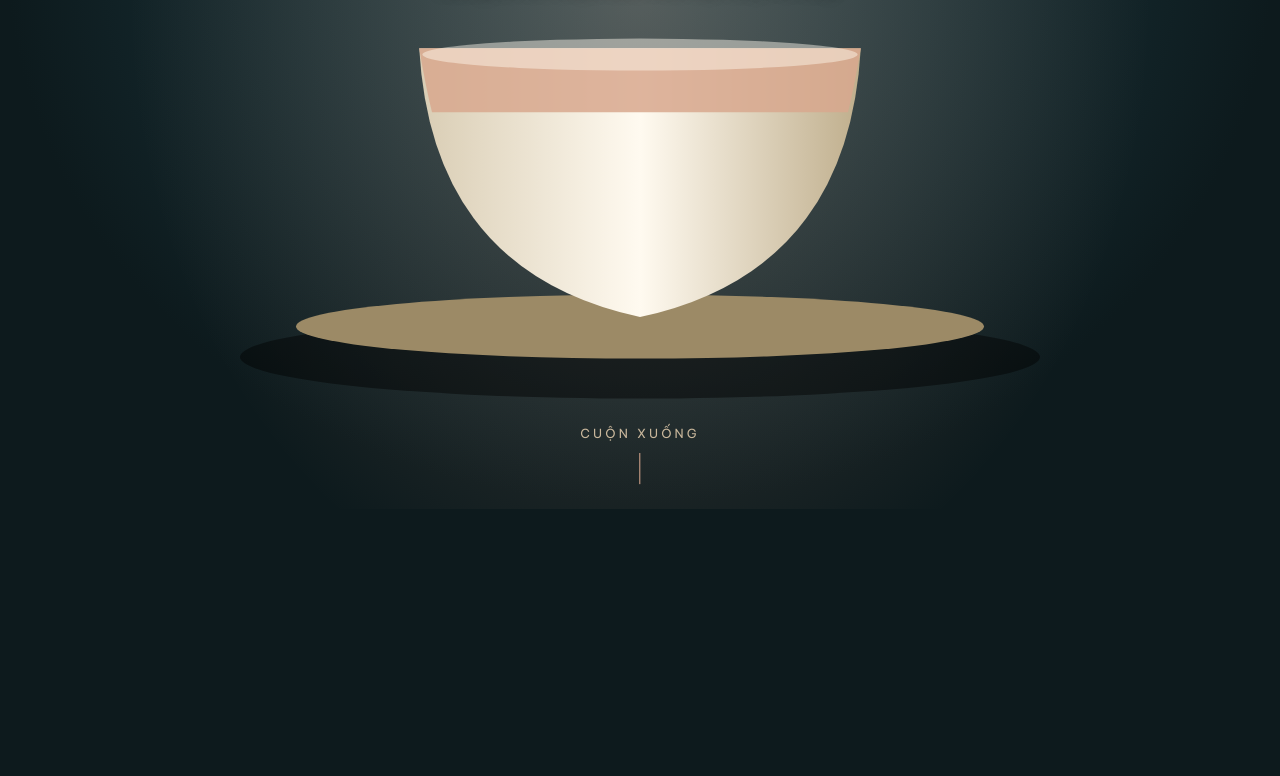
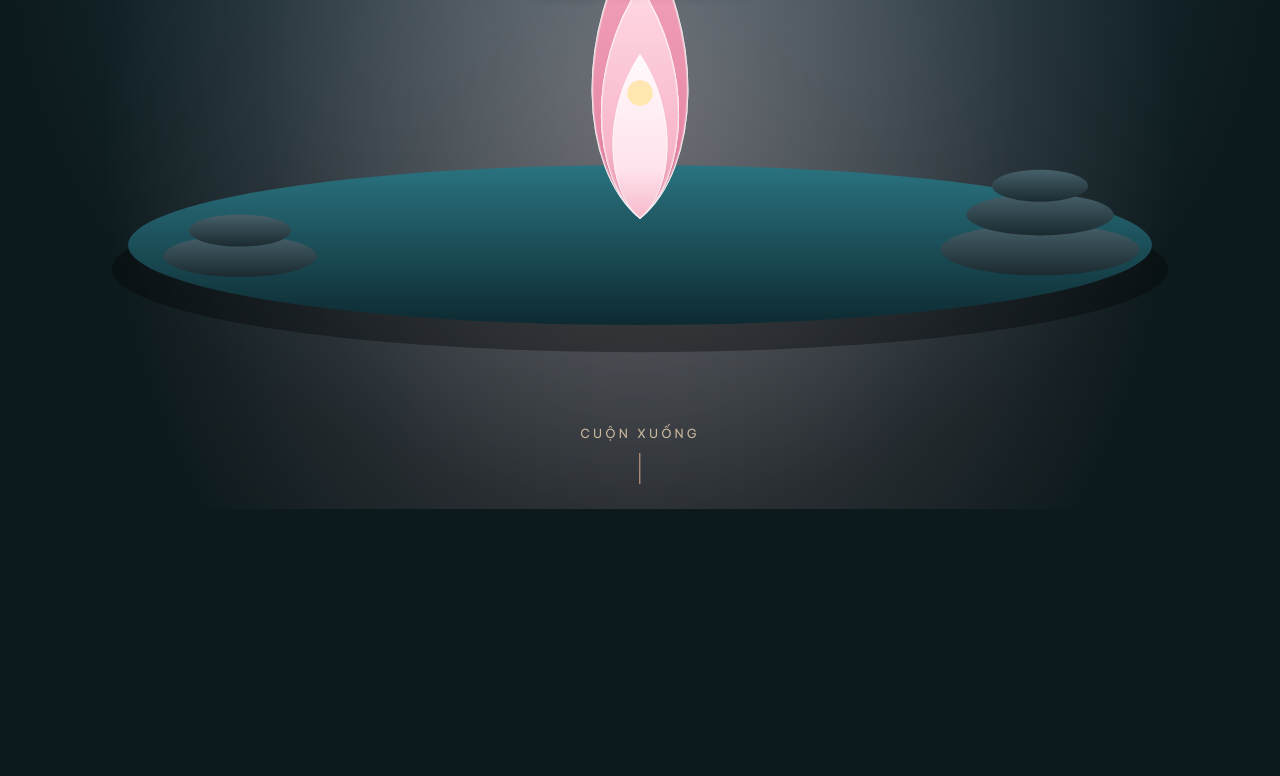
Before and after one commit to nhatphongads1/sen-spa-mau, a plain HTML site: page index.html in a window 1280 px wide. Shown: the part 291-1067 px from the top of the page. Drawn offline with nearby package versions, Linux system fonts and the light colour scheme.

Commit message:
Hero spa: hoa sen no theo thanh cuon

```diff
--- a/index.html
+++ b/index.html
@@ -161,39 +161,43 @@ footer{border-top:1px solid var(--line);padding:34px 0 90px;text-align:center;co
   <div class="stage">
     <svg class="scene" viewBox="0 0 800 1000" preserveAspectRatio="xMidYMax slice" aria-hidden="true">
       <defs>
-        <linearGradient id="cof" x1="0" y1="0" x2="0" y2="1"><stop offset="0" stop-color="#a8e6df"/><stop offset="1" stop-color="#3f9ea5"/></linearGradient>
-        <linearGradient id="cup" x1="0" y1="0" x2="1" y2="0"><stop offset="0" stop-color="#d9cdb4"/><stop offset=".5" stop-color="#fffaf0"/><stop offset="1" stop-color="#bfae8c"/></linearGradient>
-        <linearGradient id="strm" x1="0" y1="0" x2="0" y2="1"><stop offset="0" stop-color="#a8e6df"/><stop offset="1" stop-color="#4aa9b0"/></linearGradient>
-        <clipPath id="inside"><path d="M270 720 H530 Q522 846 400 872 Q278 846 270 720 Z"/></clipPath>
-        <radialGradient id="glow" cx="50%" cy="68%" r="40%"><stop offset="0" stop-color="#dba990" stop-opacity=".28"/><stop offset="1" stop-color="#dba990" stop-opacity="0"/></radialGradient>
+        <radialGradient id="glow" cx="50%" cy="76%" r="42%"><stop offset="0" stop-color="#f7bfd0" stop-opacity=".30"/><stop offset="1" stop-color="#f7bfd0" stop-opacity="0"/></radialGradient>
+        <radialGradient id="lglow" cx="50%" cy="72%" r="30%"><stop offset="0" stop-color="#fff1d6" stop-opacity=".55"/><stop offset="1" stop-color="#fff1d6" stop-opacity="0"/></radialGradient>
+        <linearGradient id="pet1" x1="0" y1="0" x2="0" y2="1"><stop offset="0" stop-color="#f4a6bd"/><stop offset=".7" stop-color="#e88aa7"/><stop offset="1" stop-color="#c76585"/></linearGradient>
+        <linearGradient id="pet2" x1="0" y1="0" x2="0" y2="1"><stop offset="0" stop-color="#ffd9e3"/><stop offset=".7" stop-color="#f7b6c9"/><stop offset="1" stop-color="#e58aa6"/></linearGradient>
+        <linearGradient id="pet3" x1="0" y1="0" x2="0" y2="1"><stop offset="0" stop-color="#fffafc"/><stop offset=".7" stop-color="#ffe3ec"/><stop offset="1" stop-color="#f6b9cb"/></linearGradient>
+        <linearGradient id="wat" x1="0" y1="0" x2="0" y2="1"><stop offset="0" stop-color="#2a7380"/><stop offset="1" stop-color="#0d2a31"/></linearGradient>
+        <linearGradient id="stn" x1="0" y1="0" x2="0" y2="1"><stop offset="0" stop-color="#46606a"/><stop offset="1" stop-color="#1b2a30"/></linearGradient>
       </defs>
       <rect width="800" height="1000" fill="url(#glow)"/>
+      <rect id="lg" width="800" height="1000" fill="url(#lglow)" opacity=".25"/>
+      <g display="none"><rect id="stream" width="1" height="0"/><rect id="liquid" width="1" height="0"/><ellipse id="crema" rx="1" ry="1"/></g>
+      <ellipse cx="400" cy="850" rx="330" ry="52" fill="#000" opacity=".35"/>
+      <ellipse cx="400" cy="835" rx="320" ry="50" fill="url(#wat)"/>
+      <ellipse class="rip" cx="400" cy="835" rx="150" ry="22" fill="none" stroke="#bfeeea" stroke-width="2" opacity="0"/>
+      <ellipse class="rip" cx="400" cy="835" rx="150" ry="22" fill="none" stroke="#bfeeea" stroke-width="2" opacity="0"/>
+      <ellipse class="rip" cx="400" cy="835" rx="150" ry="22" fill="none" stroke="#bfeeea" stroke-width="2" opacity="0"/>
       <g>
-        <rect x="360" y="0" width="80" height="168" rx="10" fill="#1f2d27" stroke="#dba990" stroke-opacity=".5"/>
-        <path d="M368 168 H432 L418 206 H382 Z" fill="#dba990"/>
+        <ellipse cx="650" cy="838" rx="62" ry="16" fill="url(#stn)"/>
+        <ellipse cx="650" cy="816" rx="46" ry="13" fill="url(#stn)"/>
+        <ellipse cx="650" cy="798" rx="30" ry="10" fill="url(#stn)"/>
+        <ellipse cx="150" cy="842" rx="48" ry="13" fill="url(#stn)"/>
+        <ellipse cx="150" cy="826" rx="32" ry="10" fill="url(#stn)"/>
       </g>
-      <rect id="stream" x="394" y="206" width="12" height="0" rx="6" fill="url(#strm)"/>
-      <ellipse cx="400" cy="905" rx="250" ry="26" fill="#000" opacity=".45"/>
-      <ellipse cx="400" cy="886" rx="215" ry="20" fill="#9c8a66"/>
-      <path d="M262 712 H538 Q530 852 400 880 Q270 852 262 712 Z" fill="url(#cup)"/>
-      <path d="M262 712 H538 Q534 736 530 752 H270 Q266 736 262 712 Z" fill="#d9a98f" opacity=".85"/>
-      <g clip-path="url(#inside)">
-        <rect id="liquid" x="260" y="872" width="280" height="0" fill="url(#cof)"/>
-        <ellipse id="crema" cx="400" cy="872" rx="128" ry="9" fill="#e3faf6" opacity="0"/>
+      <g id="lotus" transform="translate(400 818)"></g>
+      <circle id="stamen" cx="400" cy="740" r="10" fill="#ffe6a8" opacity=".9"/>
+      <g id="steam" opacity="0" fill="none" stroke="#f6ecd9" stroke-width="4" stroke-linecap="round">
+        <path d="M360 590 q-22 -34 0 -68 q22 -34 0 -68"><animate attributeName="stroke-opacity" values=".12;.45;.12" dur="3.2s" repeatCount="indefinite"/></path>
+        <path d="M400 580 q-22 -34 0 -68 q22 -34 0 -68"><animate attributeName="stroke-opacity" values=".45;.12;.45" dur="3.6s" repeatCount="indefinite"/></path>
+        <path d="M440 590 q-22 -34 0 -68 q22 -34 0 -68"><animate attributeName="stroke-opacity" values=".12;.45;.12" dur="3s" repeatCount="indefinite"/></path>
       </g>
-      <ellipse cx="400" cy="716" rx="136" ry="10" fill="#fffaf0" opacity=".45"/>
-      <g id="steam" opacity="0" fill="none" stroke="#f6ecd9" stroke-width="5" stroke-linecap="round">
-        <path d="M350 668 q-22 -36 0 -72 q22 -36 0 -72"><animate attributeName="stroke-opacity" values=".15;.5;.15" dur="3s" repeatCount="indefinite"/></path>
-        <path d="M400 658 q-22 -36 0 -72 q22 -36 0 -72"><animate attributeName="stroke-opacity" values=".5;.15;.5" dur="3.4s" repeatCount="indefinite"/></path>
-        <path d="M450 668 q-22 -36 0 -72 q22 -36 0 -72"><animate attributeName="stroke-opacity" values=".15;.5;.15" dur="2.8s" repeatCount="indefinite"/></path>
-      </g>
-      <g id="beans" fill="#f4a9bb" stroke="#c46a85"></g>
+      <g id="beans" fill="#f7b6c9" stroke="#d57a98"></g>
     </svg>
 
     <div class="beat b1 on" data-from="0" data-to=".22">
       <div class="eyebrow">Sen Spa</div>
       <h1>Chậm lại một chút,<br><span class="gold">đẹp từ bên trong</span></h1>
-      <p>Không gian yên tĩnh, tinh dầu thiên nhiên, bàn tay tận tâm. Cuộn xuống để xem chậu nước thảo mộc được rót đầy.</p>
+      <p>Không gian yên tĩnh, tinh dầu thiên nhiên, bàn tay tận tâm. Cuộn xuống để xem đoá sen nở.</p>
     </div>
     <div class="beat b2" data-from=".24" data-to=".5">
       <div class="eyebrow">Bước 1 · Hương thơm</div>
@@ -357,6 +361,13 @@ footer{border-top:1px solid var(--line);padding:34px 0 90px;text-align:center;co
     var x=80+Math.random()*640; e.setAttribute('cx',x); e.setAttribute('cy',-30);
     beansG.appendChild(e); beans.push({el:e,x:x,d:Math.random()*.5,r:Math.random()*360});
   }
+  // hoa sen nở theo thanh cuộn
+  var lotus=$('#lotus'), stamen=$('#stamen'), lg=$('#lg'), rips=$$('.rip'), petals=[];
+  [{g:'pet1',s:1.3,a:[-82,-54,0,54,82]},{g:'pet2',s:1.05,a:[-64,-36,-12,12,36,64]},{g:'pet3',s:.74,a:[-38,-14,14,38]}].forEach(function(L){
+    L.a.forEach(function(a){ var el=document.createElementNS(NS,'path'); el.setAttribute('d','M0 0 C-36 -30 -40 -112 0 -172 C40 -112 36 -30 0 0 Z');
+      el.setAttribute('fill','url(#'+L.g+')'); el.setAttribute('stroke','rgba(255,255,255,.35)'); el.setAttribute('stroke-width','1.2');
+      lotus.appendChild(el); petals.push({el:el,a:a,s:L.s}); });
+  });
   function render(){
     var h=story.offsetHeight-innerHeight; if(!(h>0))return;
     var p=clamp(-story.getBoundingClientRect().top/h,0,1);
@@ -380,6 +391,10 @@ footer{border-top:1px solid var(--line);padding:34px 0 90px;text-align:center;co
       var a=parseFloat(el.dataset.from), z=parseFloat(el.dataset.to);
       el.classList.toggle('on',p>=a&&p<=z||(a===0&&p<=z));
     });
+    var op=clamp((p-.1)/.6,0,1);
+    petals.forEach(function(q){ q.el.setAttribute('transform','rotate('+(q.a*op)+') scale('+(q.s*(.8+.2*op))+')'); });
+    stamen.setAttribute('r',8+op*16); lg.setAttribute('opacity',(.2+op*.8).toFixed(2));
+    rips.forEach(function(r,i){ var t=((p*2.2)+i/3)%1; r.setAttribute('rx',120+t*210); r.setAttribute('ry',18+t*30); r.setAttribute('opacity',(p>.05?(1-t)*.55:0).toFixed(2)); });
     hint.style.opacity=p>.03?0:1;
   }
   /* ---------- Chung ---------- */
```
